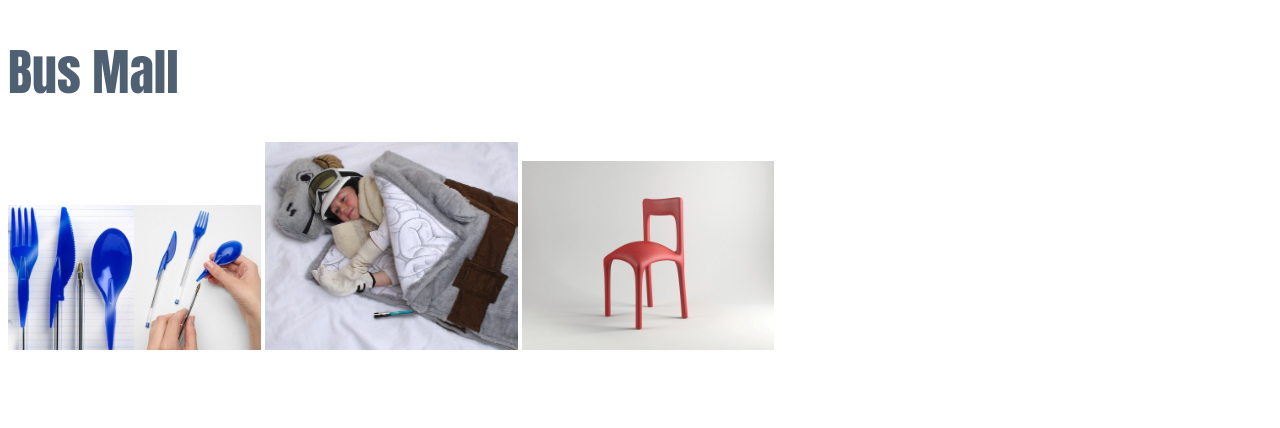
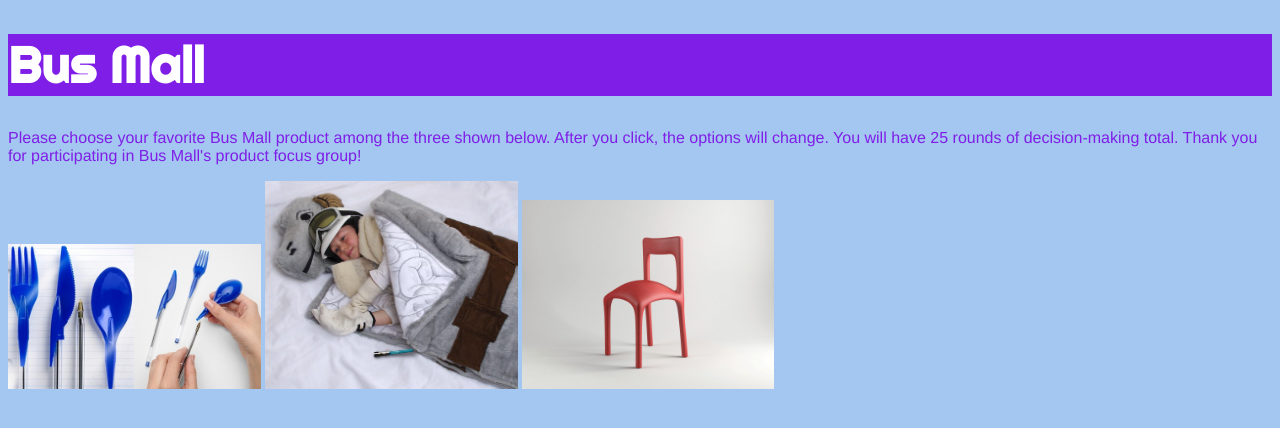
Before and after one commit to chelseadole/bus-mall, a plain HTML site: page index.html in a window 1280 px wide. Drawn offline with nearby package versions, Linux system fonts and the light colour scheme.

Commit message:
adding CSS styling

```diff
--- a/app.js
+++ b/app.js
@@ -31,7 +31,7 @@ function newImgObj() {
     var indexNum = Math.floor(Math.random() * 18);
     if (lastImgsArr.includes(indexNum) || thisImgsArr.includes(indexNum)) {
       i--;
-    } else if (totalClicks <= 3){
+    } else if (totalClicks <= 25){
       thisImgsArr.push(indexNum);
       allObjects[indexNum].timesShown++;
       var linkedImg = document.getElementById('img' + i);
@@ -61,7 +61,7 @@ function eventListen(event) {
     clickedProducts.push(targetProd);
     targetProd.timesClicked++;
   }
-  if (totalClicks === 3) {
+  if (totalClicks === 25) {
     var img1Target = document.getElementById('img1');
     var img2Target = document.getElementById('img2');
     var img3Target = document.getElementById('img3');
--- a/index.html
+++ b/index.html
@@ -3,12 +3,16 @@
   <head>
     <meta charset="utf-8">
     <title>Bus Mall</title>
+    <link href="https://fonts.googleapis.com/css?family=Righteous" rel="stylesheet">
     <link rel="stylesheet" href="style.css">
     <script type="text/javascript" src="https://cdnjs.cloudflare.com/ajax/libs/Chart.js/2.4.0/Chart.min.js"></script>
   </head>
   <body>
-    <h1>Bus Mall</h1>
-    <div id="allImgs">
+    <div id="head">
+      <h1>Bus Mall</h1>
+      <p>Please choose your favorite Bus Mall product among the three shown below. After you click, the options will change. You will have 25 rounds of decision-making total. Thank you for participating in Bus Mall's product focus group!</p>
+    </div>
+      <div id="allImgs">
       <img id="img1"/>
       <img id="img2"/>
       <img id="img3"/>
--- a/style.css
+++ b/style.css
@@ -1,7 +1,9 @@
 h1 {
-  font-family: Impact;
+  font-family: 'Righteous', cursive;
   font-size: 50px;
-  color: rgba(62, 80, 101, 0.91);
+  color: white;
+  text-align: left;
+  background-color: rgb(127, 30, 231);
 }
 
 #img1, #img2, #img3 {
@@ -18,3 +20,14 @@ img:hover {
   max-height: 50em;
   margin-left: 0;
 }
+
+body {
+  background-color: rgb(163, 199, 241);
+}
+
+p {
+  color: rgb(127, 30, 231);
+  font-family: Helvetica;
+  size: 12;
+  text-align: left;
+}
```
